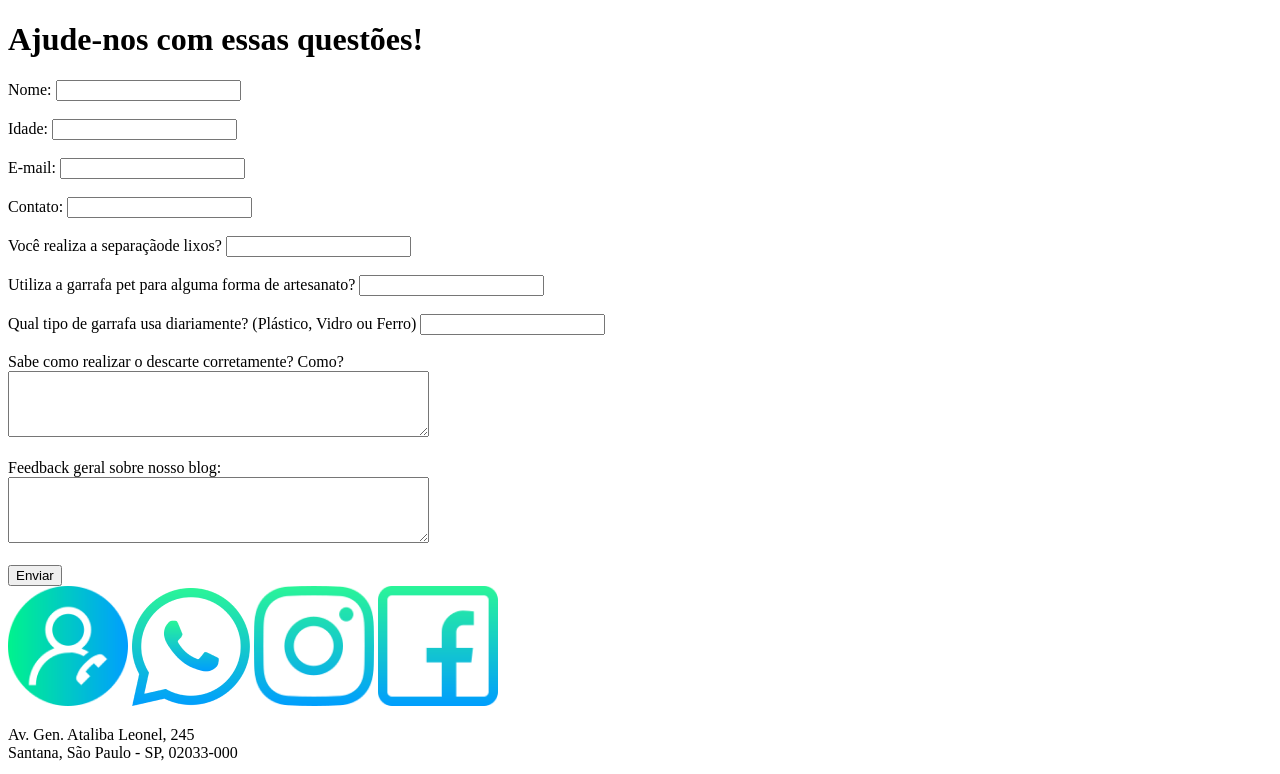
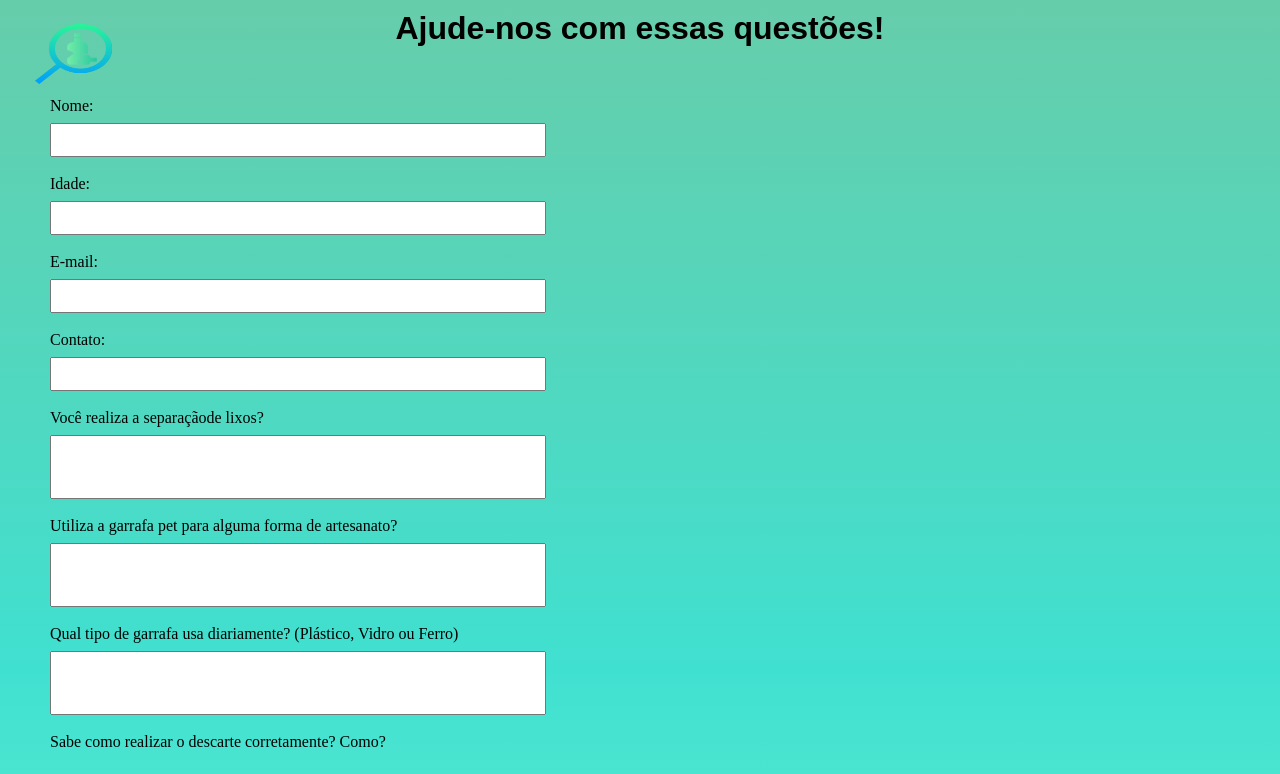
Before and after one commit to SaraAzevedo360/Projeto_dupla_04, a plain HTML site: page index2.html in a window 1280 px wide. Shown: the top 774 px of the page. Drawn offline with Linux system fonts and the light colour scheme.

Commit message:
atualização formulario

```diff
--- a/index2.html
+++ b/index2.html
@@ -3,14 +3,17 @@
 <head>
 
     <meta charset="UTF-8">
-
+   <link rel="stylesheet" href="style2.css">
     <title> QuebrandoaGarrafa.com </title>
 
 </head>
 
-<body>
+<body id="formulario">
     <h1> Ajude-nos com essas questões! </h1>
     <form>
+
+        <img id="garrafa" src="./IMG/garrafa-quebrada.png" alt="logo">
+        <img id="lupa" src="./IMG/lupa.png" alt="logo">
 
         <label for="nome">Nome:</label>
 
@@ -50,15 +53,19 @@
 
         <label for="feedback">Feedback geral sobre nosso blog:</label><br>
         <textarea id="feedback" name="feedback" rows="4" cols="50"></textarea><br><br>
+    </form>
 
-        <button type="submit">Enviar</button>
-    </form>
+    <button type="submit">Enviar</button>
+
     <footer>
-        <div>
+        <div class="footer">
         <img src="./IMG/Contato.png" alt="Contato">
         <img src="./IMG/Whats.png" alt="WhatsApp">
         <img src="./IMG/Instagram.png" alt="Instagram">
         <img src="./IMG/Facebook.png" alt="Facebook">
+        </div>
+
+        <div class="footer2">
         <p>Av. Gen. Ataliba Leonel, 245 <br> Santana, São Paulo - SP, 02033-000</p>
         <p>&copy;2024</p>
         </div>
--- /dev/null
+++ b/style2.css
@@ -0,0 +1,91 @@
+*{
+    margin: 0;
+    padding: 0;
+}
+
+#garrafa{
+    position: absolute;
+    top: 3%;
+    width: 5%;
+    height: 50px;
+}
+
+#lupa{
+    position: absolute;
+    top: 3%;
+    width: 6%;
+    height: 60px;
+    margin-left: -15px;
+}
+
+#formulario{
+background: linear-gradient(to bottom, #66cdaa, #40e0d0, #7fffd4);
+}
+
+.footer, img{
+    text-align: center;
+    margin: auto;
+    font-size: 20px;
+    width: 18%;
+    height: 40px;
+    margin-bottom: 15px;
+}
+
+.footer2{
+    font-family: sans-serif;
+    text-align: center;
+    font-size: 15;
+}
+
+label{
+    margin-bottom: 0.5em;
+    display: block;
+}
+
+#nome, #idade, #e-mail, #contato{
+    height: 30px;
+    width: 40%;
+}
+
+input{
+    height: 60px;
+    width: 40%;
+}
+
+textarea{
+    padding: 0.2em;
+    display: block;
+    font-family: sans-serif;
+    height: 120px;
+    width: 40%;
+}
+
+form{
+    margin-top: 50px;
+    margin-left: 50px;
+}
+
+h1{
+    text-align: center;
+    margin-bottom: 20px;
+    font-family: sans-serif;
+    margin-top: 10px;
+}
+
+button{
+    font-size: 1.2em;
+    background: rgb(0, 140, 255);
+    border: 0;
+    margin-bottom: 50px;
+    margin-left: 50px;
+    color: #ffffff;
+    padding: 0.2em 0.6em;
+    box-shadow: 2px 2px 2px rgba(0, 0, 0, 0.2);
+    text-shadow: 1px 1px 1px rgba(0, 0, 0, 0.2);
+}
+
+button:hover {
+    background: #ffffff;
+    box-shadow: inset 2px 2px 2px rgba(0, 0, 0, 0.2);
+    text-shadow: rgba(0, 0, 0, 0.2);
+}
```
Also changed, not shown: IMG/garrafa-quebrada.png (added), IMG/lupa.png (added).
